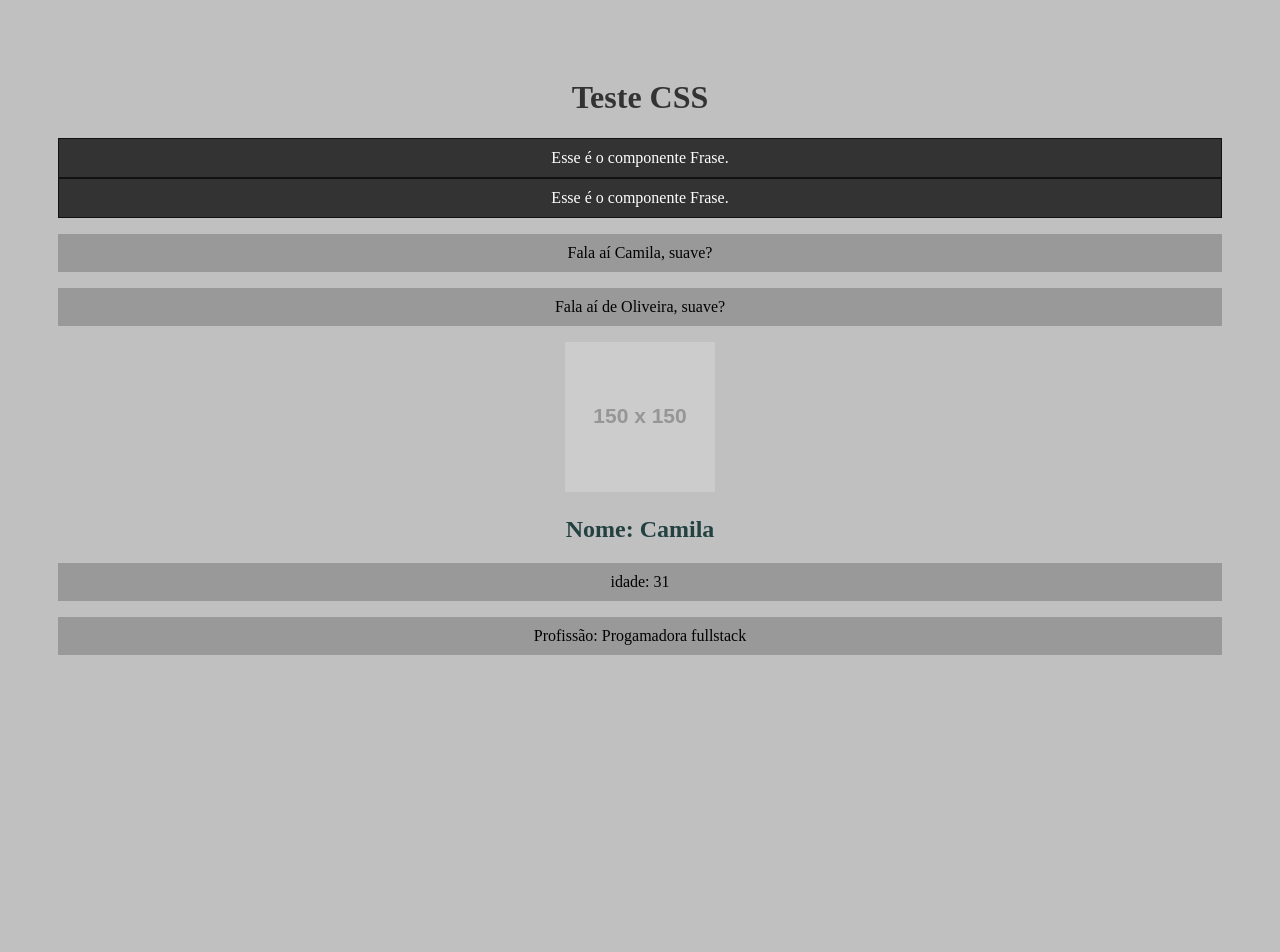
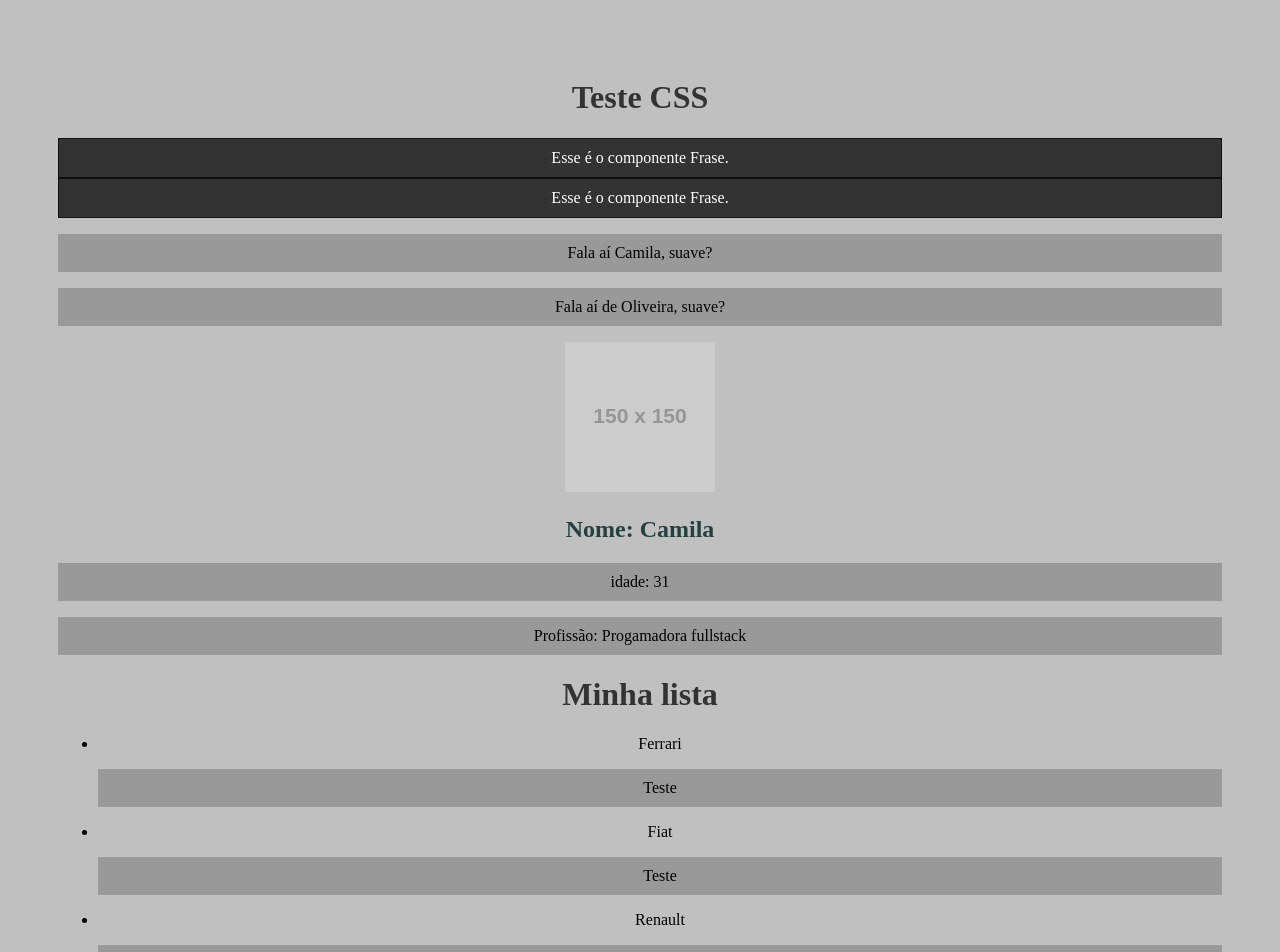
Before and after one commit to Camilacafo/React, a React (Create React App) app in the folder meu-projeto/: page / in a window 1280 px wide. Shown: the top 952 px of the page. Before the commit the page ends 800 px from the top, so only its background shows below. Built offline with nearby package versions, Linux system fonts and the light colour scheme; the HTML template or start-up script is replaced by a standard one.

Commit message:
Fragments em react

```diff
--- a/meu-projeto/src/App.js
+++ b/meu-projeto/src/App.js
@@ -3,6 +3,7 @@
 import SayMyName from './components/SayMyName'
 import Pessoa from './components/Pessoa'
 import Frase from './components/Frase'
+import List from './components/List'
 
 
 
@@ -19,8 +20,7 @@
       idade="31"
       profissão="Progamadora fullstack"
       foto="https://via.placeholder.com/150"/>
-
-
+      <List/>
     </div>
   )
 }
--- /dev/null
+++ b/meu-projeto/src/components/Item.js
@@ -0,0 +1,11 @@
+function Item(props){
+    return(
+        <>
+            <li>{props.marca}</li>
+            <p>Teste</p>
+
+        </>
+    )
+}
+
+export default Item
--- /dev/null
+++ b/meu-projeto/src/components/List.js
@@ -0,0 +1,19 @@
+import Item from "./Item"
+
+function List(){
+    return(
+        <>
+            <h1>Minha lista</h1>
+            <ul>
+                <Item marca="Ferrari"/>
+                <Item marca="Fiat"/>
+                <Item marca="Renault"/>
+
+            </ul>
+        </>
+    )
+}
+
+
+
+export default List
--- a/meu-projeto/src/index.css
+++ b/meu-projeto/src/index.css
@@ -1,5 +1,6 @@
 body{
   padding: 50px;
+  padding-bottom: 500px;
   background-color: #c0c0c0;
 }
 h1{
```
